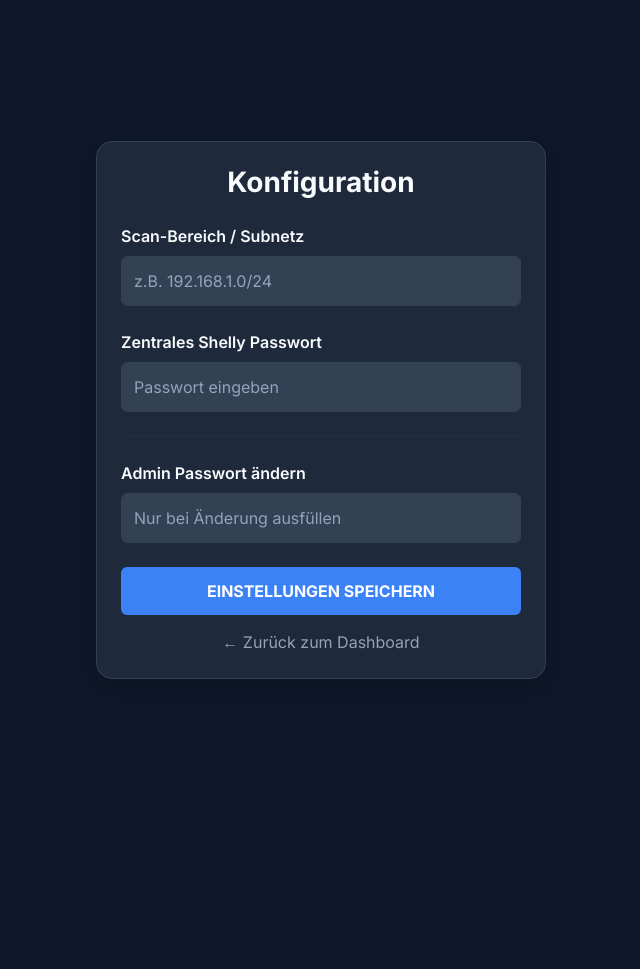
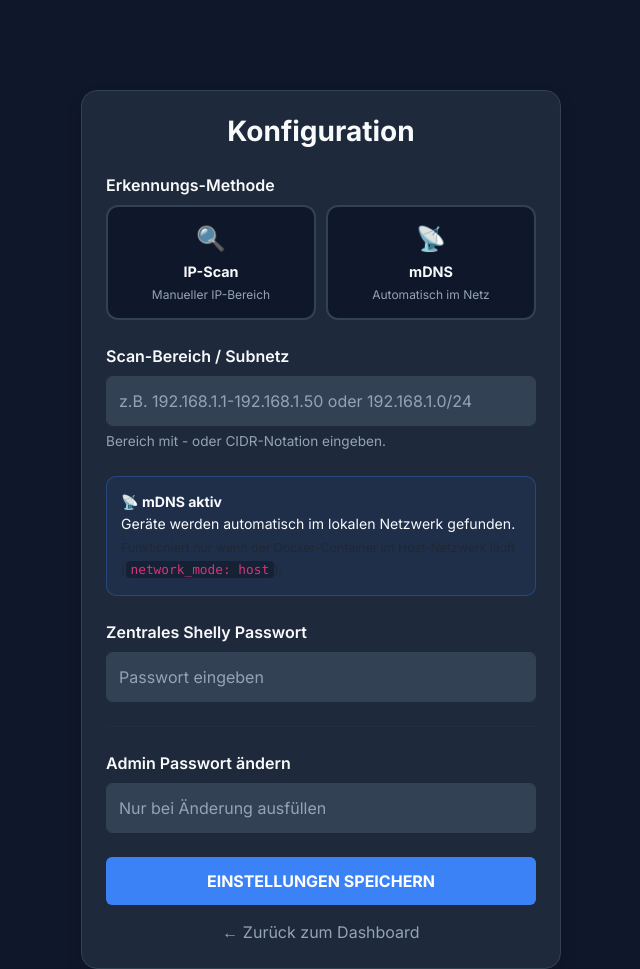
Before and after one commit to sondi2003/shelly-manager, a Flask app: page /settings in a window 1280 px wide. Shown: the whole page, without its empty margins (319-959 px from the left). Before the commit the page ends 679 px from the top, so only its background shows below. Run offline with Flask 3, Linux system fonts and the light colour scheme; the visitor is signed in with stand-in values (Sample User, id 1); data that the repository does not hold is empty; parts of the project's set-up code (start-up, migrations or seed data) failed here and were passed over.

Commit message:
fix: zeroconf Import abgesichert, App startet auch ohne mDNS-Paket

```diff
--- a/app.py
+++ b/app.py
@@ -1,7 +1,13 @@
-import os, sqlite3, requests, json, concurrent.futures, ipaddress, time, logging
+import os, sqlite3, requests, json, concurrent.futures, ipaddress, time, logging, socket
 from flask import Flask, render_template, request, jsonify, redirect, url_for, session
 from requests.auth import HTTPDigestAuth
 from werkzeug.security import generate_password_hash, check_password_hash
+try:
+    from zeroconf import ServiceBrowser, Zeroconf
+    MDNS_AVAILABLE = True
+except ImportError:
+    MDNS_AVAILABLE = False
+    logging.warning("zeroconf nicht installiert — mDNS-Scan nicht verfügbar.")
 
 # Logging fuer Docker konfigurieren
 logging.basicConfig(level=logging.INFO, format='[%(asctime)s] %(levelname)s: %(message)s')
@@ -47,7 +53,7 @@ def init_db():
     if not conn.execute('SELECT * FROM users WHERE username = "admin"').fetchone():
         conn.execute('INSERT INTO users (username, password) VALUES (?, ?)', ('admin', generate_password_hash('admin')))
 
-    defaults = {"shelly_password": "", "ip_range": "192.168.11.2-192.168.11.12"}
+    defaults = {"shelly_password": "", "ip_range": "192.168.11.2-192.168.11.12", "scan_mode": "ip"}
     for key, value in defaults.items():
         if not conn.execute('SELECT * FROM config WHERE key = ?', (key,)).fetchone():
             conn.execute('INSERT INTO config (key, value) VALUES (?, ?)', (key, value))
@@ -190,27 +196,38 @@ def update_device():
 @app.route('/scan', methods=['POST'])
 def scan():
     if not session.get('logged_in'): return jsonify({"success": False}), 403
-    raw_range = get_config("ip_range")
-    ip_input = raw_range.replace("DEBUG_UPDATE", "").strip()
-    all_ips = []
-    try:
-        if '/' in ip_input:
-            network = ipaddress.ip_network(ip_input, strict=False)
-            all_ips = [str(ip) for ip in network.hosts()]
-        elif '-' in ip_input:
-            parts = ip_input.split('-')
-            start_ip = ipaddress.IPv4Address(parts[0].strip())
-            end_ip = ipaddress.IPv4Address(parts[1].strip()) if '.' in parts[1] else ipaddress.IPv4Address(f"{'.'.join(parts[0].split('.')[:-1])}.{parts[1].strip()}")
-            for ip_int in range(int(start_ip), int(end_ip) + 1):
-                all_ips.append(str(ipaddress.IPv4Address(ip_int)))
-    except Exception as e:
-        logging.error(f"Ungültiger IP-Bereich '{ip_input}': {e}")
-    with concurrent.futures.ThreadPoolExecutor(max_workers=20) as executor:
-        found = [r for r in list(executor.map(discover_shelly, all_ips)) if r is not None]
+    scan_mode = get_config("scan_mode")
+
+    if scan_mode == "mdns":
+        logging.info("Starte mDNS-Scan...")
+        found = discover_mdns(timeout=6)
+    else:
+        logging.info("Starte IP-Range-Scan...")
+        raw_range = get_config("ip_range")
+        ip_input = raw_range.replace("DEBUG_UPDATE", "").strip()
+        all_ips = []
+        try:
+            if '/' in ip_input:
+                network = ipaddress.ip_network(ip_input, strict=False)
+                all_ips = [str(ip) for ip in network.hosts()]
+            elif '-' in ip_input:
+                parts = ip_input.split('-')
+                start_ip = ipaddress.IPv4Address(parts[0].strip())
+                end_ip = ipaddress.IPv4Address(parts[1].strip()) if '.' in parts[1] else ipaddress.IPv4Address(f"{'.'.join(parts[0].split('.')[:-1])}.{parts[1].strip()}")
+                for ip_int in range(int(start_ip), int(end_ip) + 1):
+                    all_ips.append(str(ipaddress.IPv4Address(ip_int)))
+        except Exception as e:
+            logging.error(f"Ungültiger IP-Bereich '{ip_input}': {e}")
+        with concurrent.futures.ThreadPoolExecutor(max_workers=20) as executor:
+            found = [r for r in list(executor.map(discover_shelly, all_ips)) if r is not None]
+
     conn = get_db()
-    for dev in found: conn.execute('INSERT OR IGNORE INTO devices (ip, name) VALUES (?, ?)', (dev['ip'], dev['name']))
-    conn.commit(); conn.close()
-    return jsonify({"success": True, "count": len(found)})
+    for dev in found:
+        conn.execute('INSERT OR IGNORE INTO devices (ip, name) VALUES (?, ?)', (dev['ip'], dev['name']))
+    conn.commit()
+    conn.close()
+    logging.info(f"Scan abgeschlossen: {len(found)} Gerät(e) gefunden.")
+    return jsonify({"success": True, "count": len(found), "mode": scan_mode})
 
 def discover_shelly(ip):
     pwd = get_config("shelly_password")
@@ -221,6 +238,45 @@ def discover_shelly(ip):
     except Exception as e:
         logging.debug(f"Kein Shelly auf {ip}: {e}")
     return None
+
+def discover_mdns(timeout=6):
+    """Sucht Shelly-Geräte via mDNS. Prüft _hap._tcp (HomeKit) und _http._tcp."""
+    if not MDNS_AVAILABLE:
+        logging.error("mDNS nicht verfügbar: zeroconf nicht installiert.")
+        return []
+    found_ips = set()
+    found = []
+
+    class ShellyListener:
+        def add_service(self, zc, type_, name):
+            try:
+                info = zc.get_service_info(type_, name)
+                if not info or not info.addresses:
+                    return
+                ip = socket.inet_ntoa(info.addresses[0])
+                if ip in found_ips:
+                    return
+                found_ips.add(ip)
+                result = discover_shelly(ip)
+                if result:
+                    found.append(result)
+                    logging.info(f"mDNS: Shelly gefunden auf {ip} ({name})")
+            except Exception as e:
+                logging.debug(f"mDNS Listener Fehler: {e}")
+
+        def remove_service(self, zc, type_, name): pass
+        def update_service(self, zc, type_, name): pass
+
+    zc = Zeroconf()
+    listener = ShellyListener()
+    # Mongoose-Homekit nutzt _hap._tcp; als Fallback auch _http._tcp
+    browsers = [
+        ServiceBrowser(zc, "_hap._tcp.local.", listener),
+        ServiceBrowser(zc, "_http._tcp.local.", listener),
+    ]
+    time.sleep(timeout)
+    zc.close()
+    return found
 
 @app.route('/set_group', methods=['POST'])
 def set_group():
@@ -358,9 +414,15 @@ def settings():
         if request.form.get('admin_password'): conn.execute('UPDATE users SET password = ? WHERE username = "admin"', (generate_password_hash(request.form['admin_password']),))
         conn.execute('UPDATE config SET value = ? WHERE key = "shelly_password"', (request.form.get('shelly_password'),))
         conn.execute('UPDATE config SET value = ? WHERE key = "ip_range"', (request.form.get('ip_range'),))
+        conn.execute('UPDATE config SET value = ? WHERE key = "scan_mode"', (request.form.get('scan_mode', 'ip'),))
         conn.commit(); conn.close()
         message = "Einstellungen gespeichert!"
-    return render_template('settings.html', message=message, shelly_pwd=get_config("shelly_password"), ip_range=get_config("ip_range"))
+    return render_template('settings.html',
+        message=message,
+        shelly_pwd=get_config("shelly_password"),
+        ip_range=get_config("ip_range"),
+        scan_mode=get_config("scan_mode")
+    )
 
 @app.route('/logout')
 def logout():
--- a/requirements.txt
+++ b/requirements.txt
@@ -1,3 +1,4 @@
 flask==3.1.1
 requests==2.32.3
 werkzeug==3.1.3
+zeroconf==0.139.0
--- a/static/style.css
+++ b/static/style.css
@@ -129,6 +129,60 @@ body {
     background: rgba(239, 68, 68, 0.1);
 }
 
+/* Scan-Modus Umschalter */
+.scan-mode-toggle {
+    display: grid;
+    grid-template-columns: 1fr 1fr;
+    gap: 10px;
+}
+
+.scan-option {
+    display: flex;
+    flex-direction: column;
+    align-items: center;
+    gap: 4px;
+    padding: 14px 10px;
+    border: 2px solid var(--border);
+    border-radius: 12px;
+    cursor: pointer;
+    transition: border-color 0.2s, background 0.2s;
+    text-align: center;
+    background: var(--bg-main);
+}
+
+.scan-option input[type="radio"] { display: none; }
+
+.scan-option:hover {
+    border-color: var(--accent);
+    background: rgba(59, 130, 246, 0.05);
+}
+
+.scan-option.active {
+    border-color: var(--accent);
+    background: rgba(59, 130, 246, 0.12);
+}
+
+.scan-icon { font-size: 1.5rem; }
+.scan-label { font-weight: 700; font-size: 0.9rem; color: var(--text-main); }
+.scan-desc  { font-size: 0.75rem; color: var(--text-muted); }
+
+.alert-mdns {
+    background: rgba(59, 130, 246, 0.08);
+    border: 1px solid rgba(59, 130, 246, 0.3);
+    border-radius: 10px;
+    padding: 14px;
+    font-size: 0.88rem;
+    color: var(--text-main);
+    line-height: 1.6;
+}
+
+.alert-mdns code {
+    background: rgba(0,0,0,0.3);
+    padding: 1px 5px;
+    border-radius: 4px;
+    font-size: 0.8rem;
+}
+
 .group-header {
     border-bottom: 1px solid var(--border);
     padding-bottom: 10px;
--- a/templates/settings.html
+++ b/templates/settings.html
@@ -9,7 +9,7 @@
 </head>
 <body>
     <div class="container d-flex align-items-center justify-content-center" style="min-height: 80vh;">
-        <div class="card p-4 shadow" style="width: 100%; max-width: 450px;">
+        <div class="card p-4 shadow" style="width: 100%; max-width: 480px;">
             <h3 class="mb-4 text-center fw-bold">Konfiguration</h3>
 
             {% if message %}
@@ -17,18 +17,55 @@
             {% endif %}
 
             <form action="/settings" method="post">
+
+                <!-- Scan-Modus Umschalter -->
                 <div class="mb-4">
+                    <label class="form-label">Erkennungs-Methode</label>
+                    <div class="scan-mode-toggle">
+                        <label class="scan-option {% if scan_mode == 'ip' %}active{% endif %}">
+                            <input type="radio" name="scan_mode" value="ip" {% if scan_mode == 'ip' %}checked{% endif %} onchange="onScanModeChange(this)">
+                            <span class="scan-icon">🔍</span>
+                            <span class="scan-label">IP-Scan</span>
+                            <span class="scan-desc">Manueller IP-Bereich</span>
+                        </label>
+                        <label class="scan-option {% if scan_mode == 'mdns' %}active{% endif %}">
+                            <input type="radio" name="scan_mode" value="mdns" {% if scan_mode == 'mdns' %}checked{% endif %} onchange="onScanModeChange(this)">
+                            <span class="scan-icon">📡</span>
+                            <span class="scan-label">mDNS</span>
+                            <span class="scan-desc">Automatisch im Netz</span>
+                        </label>
+                    </div>
+                </div>
+
+                <!-- IP-Bereich — nur bei IP-Scan sichtbar -->
+                <div class="mb-4" id="ip-range-block" {% if scan_mode == 'mdns' %}style="display:none"{% endif %}>
                     <label class="form-label">Scan-Bereich / Subnetz</label>
-                    <input type="text" name="ip_range" class="form-control" value="{{ ip_range }}" placeholder="z.B. 192.168.1.0/24">
+                    <input type="text" name="ip_range" class="form-control" value="{{ ip_range }}"
+                           placeholder="z.B. 192.168.1.1-192.168.1.50 oder 192.168.1.0/24">
+                    <div class="form-text">Bereich mit - oder CIDR-Notation eingeben.</div>
                 </div>
+
+                <!-- mDNS Hinweis — nur bei mDNS sichtbar -->
+                <div class="mb-4" id="mdns-info-block" {% if scan_mode == 'ip' %}style="display:none"{% endif %}>
+                    <div class="alert-mdns">
+                        <strong>📡 mDNS aktiv</strong><br>
+                        Geräte werden automatisch im lokalen Netzwerk gefunden.<br>
+                        <span class="text-muted small">Funktioniert nur wenn der Docker-Container im Host-Netzwerk läuft (<code>network_mode: host</code>).</span>
+                    </div>
+                </div>
+
                 <div class="mb-4">
                     <label class="form-label">Zentrales Shelly Passwort</label>
-                    <input type="password" name="shelly_password" class="form-control" value="{{ shelly_pwd }}" placeholder="Passwort eingeben">
+                    <input type="password" name="shelly_password" class="form-control" value="{{ shelly_pwd }}"
+                           placeholder="Passwort eingeben">
                 </div>
+
                 <hr class="my-4" style="border-color: var(--border);">
+
                 <div class="mb-4">
                     <label class="form-label">Admin Passwort ändern</label>
-                    <input type="password" name="admin_password" class="form-control" placeholder="Nur bei Änderung ausfüllen">
+                    <input type="password" name="admin_password" class="form-control"
+                           placeholder="Nur bei Änderung ausfüllen">
                 </div>
 
                 <button type="submit" class="btn btn-primary w-100">EINSTELLUNGEN SPEICHERN</button>
@@ -36,5 +73,16 @@
             </form>
         </div>
     </div>
+
+    <script>
+    function onScanModeChange(el) {
+        const isIP = el.value === 'ip';
+        document.getElementById('ip-range-block').style.display  = isIP ? '' : 'none';
+        document.getElementById('mdns-info-block').style.display = isIP ? 'none' : '';
+        // Aktiv-Klasse für Styling
+        document.querySelectorAll('.scan-option').forEach(opt => opt.classList.remove('active'));
+        el.closest('.scan-option').classList.add('active');
+    }
+    </script>
 </body>
 </html>
```
Also changed, not shown: docker-compose.yml (+11 -2 lines).
